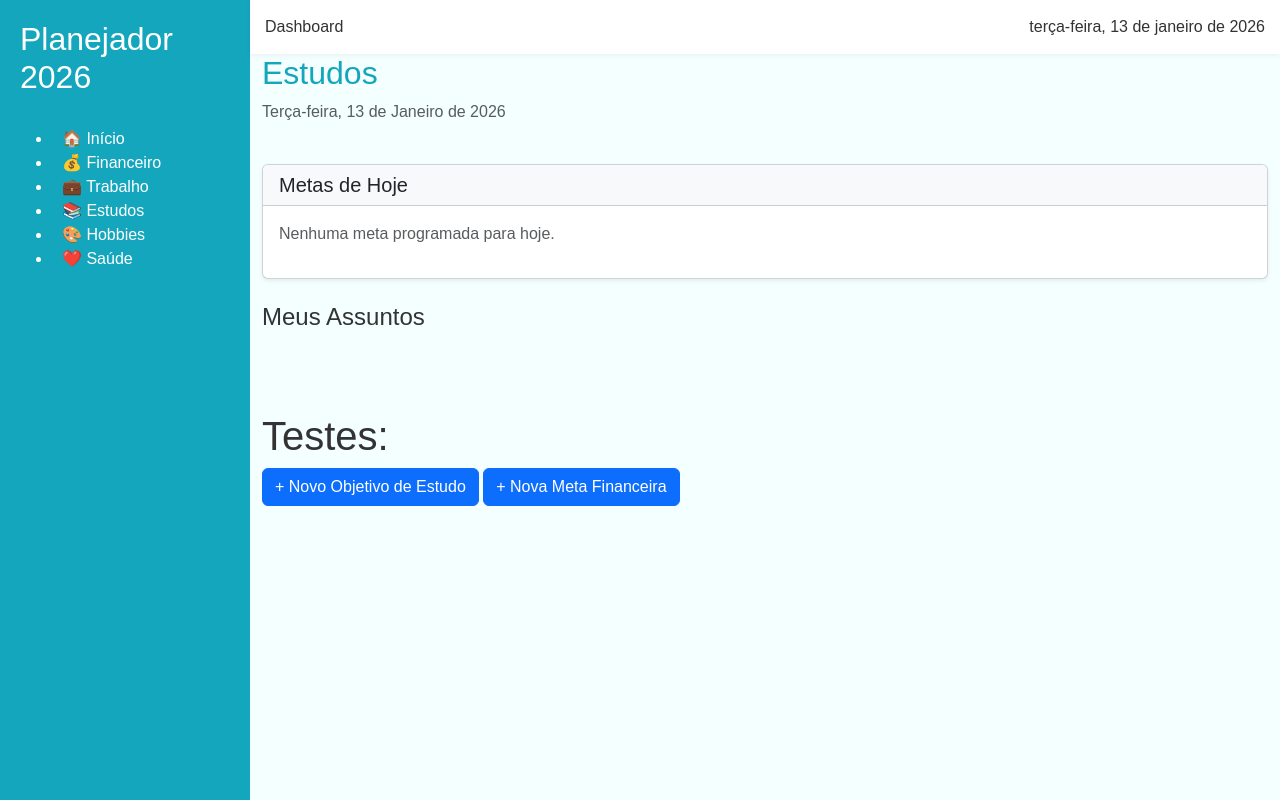
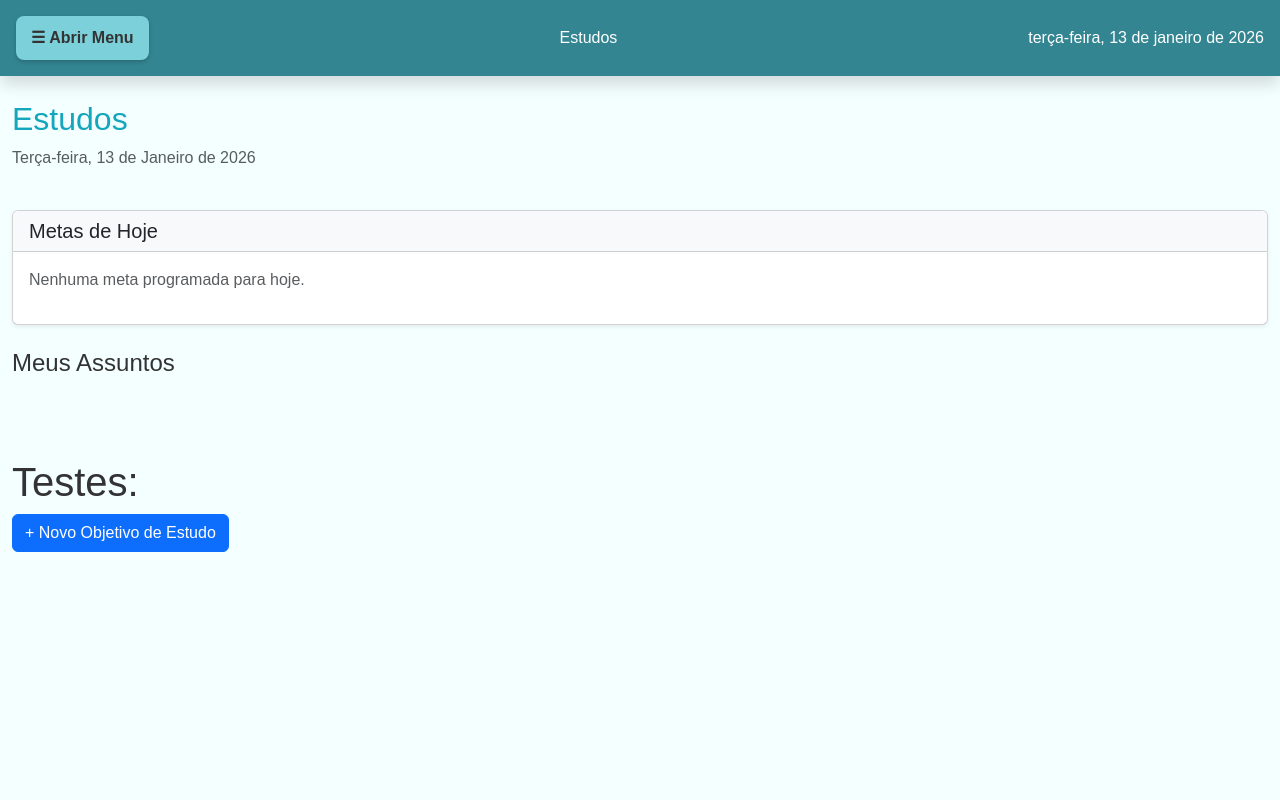
Before and after one commit to Gusta101/Organizador-Anual, a Django app: page /estudos/ in a window 1280 px wide. Run offline with Django 5.2, Linux system fonts and the light colour scheme; data that the repository does not hold is empty.

Commit message:
(style) Estilização Sidebar e Topbar

```diff
--- a/core/static/css/style.css
+++ b/core/static/css/style.css
@@ -5,6 +5,13 @@
     --color3: #4296a3;
     --color4: #7bd0da;
     --color5: #f4ffff;
+
+    /* Paleta Escuro */
+    /* --color1: #160d18 ;
+    --color2: #23145b ;
+    --color3: #09456c ;
+    --color4: #026f6e ;
+    --color5: #1ca39e ; */
 
     --text-color: #333;
     --sidebar-width: 250px;
@@ -23,15 +30,31 @@ body {
 
 /* Barra Lateral */
 .sidebar {
+    position: fixed;
+    left: 0;
+    top: 0;
     width: var(--sidebar-width);
+    height: 100%;
     background-color: var(--color1);
     color: white;
     padding: 20px;
     display: flex;
     flex-direction: column;
+    z-index: 1000;
+    transition: transform 0.3s ease-in-out;
+    transform: translateX(-100%);
+}
+
+.sidebar.open {
+  transform: translateX(0);
 }
 
 .sidebar h2 { margin-bottom: 30px; }
+
+.sidebar li {
+    list-style: none;
+    margin-bottom: 15px;
+}
 
 .sidebar a {
     color: white;
@@ -42,7 +65,58 @@ body {
     transition: 0.3s;
 }
 
-.sidebar a:hover { background-color: var(--color2); }
+.sidebar a:hover { background-color: var(--color3); }
+
+#closeBtn {
+    align-self: flex-end;
+}
+
+#openBtn, #closeBtn {
+    background-color: var(--color4);
+    color: var(--text-color);
+    padding: 10px 15px;
+    border: none;
+    border-radius: 8px;
+    font-size: 1rem;
+    font-weight: bold;
+    cursor: pointer;
+    display: inline-flex;
+    align-items: center;
+    gap: 8px;
+    transition: all 0.2s ease;
+    box-shadow: 0 2px 4px rgba(0,0,0,0.2);
+}
+
+/* Overlay */
+#overlay {
+    position: fixed;
+    top: 0;
+    left: 0;
+    width: 100%;
+    height: 100%;
+    background-color: rgba(0, 0, 0, 0.5);
+    z-index: 900;
+    opacity: 0;
+    pointer-events: none;
+    transition: opacity 0.3s ease-in-out;
+}
+
+#overlay.active {
+    opacity: 1;
+    pointer-events: auto;
+}
+
+/* Buttons */
+.btn-animated:hover {
+    background-color: var(--color3);
+    transform: scale(0.95);
+    box-shadow: 0 4px 8px rgba(0,0,0,0.3);
+}
+
+.btn-animated:active {
+    transform: scale(0.75);
+    box-shadow: 0 1px 2px rgba(0,0,0,0.2);
+}
 
 /* Conteúdo Principal */
 .main-content {
@@ -51,9 +125,9 @@ body {
     flex-direction: column;
 }
 
-/* Topo */
+/* Cabeçalho */
 .top-bar {
-    background-color: white;
+    background-color: var(--color2);
     padding: 15px;
     box-shadow: 0 2px 5px rgba(0,0,0,0.05);
     display: flex;
--- a/core/templates/core/base.html
+++ b/core/templates/core/base.html
@@ -1,19 +1,23 @@
 {% load static %}
 <!DOCTYPE html>
 <html lang="pt-br">
+
 <head>
     <meta charset="UTF-8">
     <meta name="viewport" content="width=device-width, initial-scale=1.0">
-    <link href="https://cdn.jsdelivr.net/npm/bootstrap@5.3.8/dist/css/bootstrap.min.css" rel="stylesheet" integrity="sha384-sRIl4kxILFvY47J16cr9ZwB07vP4J8+LH7qKQnuqkuIAvNWLzeN8tE5YBujZqJLB" crossorigin="anonymous">
+    <link href="https://cdn.jsdelivr.net/npm/bootstrap@5.3.8/dist/css/bootstrap.min.css" rel="stylesheet"
+        integrity="sha384-sRIl4kxILFvY47J16cr9ZwB07vP4J8+LH7qKQnuqkuIAvNWLzeN8tE5YBujZqJLB" crossorigin="anonymous">
     <link rel="stylesheet" href="{% static 'css/style.css' %}">
     <title>Esse vai ser meu ano! - 2026</title>
 </head>
+
 <body>
 
-    <!-- Nav bar -->
+    <!-- Barra Lateral -->
     <nav class="sidebar">
+        <button id="closeBtn" class="btn-animated" style="align-self: flex-end;">X</button>
         <h2>Planejador 2026</h2>
-    <ul>
+        <ul class="p-0">
             <li><a href="/">🏠 Início</a></li>
             <li><a href="#">💰 Financeiro</a></li>
             <li><a href="#">💼 Trabalho</a></li>
@@ -22,10 +26,13 @@
             <li><a href="#">❤️ Saúde</a></li>
         </ul>
     </nav>
+    <div id="overlay"></div>
 
     <!-- Conteúdo Principal -->
     <main class="main-content">
-        <header class="top-bar">
+        <!-- Info Topo -->
+        <header class="top-bar text-white shadow d-flex justify-content-between align-items-center p-3 mb-4">
+            <button id="openBtn" class="btn-animated">☰ Abrir Menu</button>
             <span id="current-screen">{% block title %}Dashboard{% endblock %}</span>
             <span id="current-date"></span>
         </header>
@@ -35,10 +42,31 @@
 
     <!-- Scripts -->
     <script>
+        // Script para abrir e fechar a barra lateral
+        const sidebar = document.querySelector('.sidebar');
+        const closeBtn = document.getElementById('closeBtn');
+        const openBtn = document.getElementById('openBtn');
+        const overlay = document.getElementById('overlay');
+
+        function toggleMenu() {
+            sidebar.classList.toggle('open');
+            overlay.classList.toggle('active');
+        }
+
+        openBtn.addEventListener('click', toggleMenu);
+        closeBtn.addEventListener('click', toggleMenu);
+        overlay.addEventListener('click', toggleMenu);
+    </script>
+
+    <script>
+        // Script para mostrar a data atual em português do Brasil
         const dateOptions = { weekday: 'long', year: 'numeric', month: 'long', day: 'numeric' };
         document.getElementById('current-date').innerText = new Date().toLocaleDateString('pt-BR', dateOptions);
     </script>
 
-    <script src="https://cdn.jsdelivr.net/npm/bootstrap@5.3.8/dist/js/bootstrap.bundle.min.js" integrity="sha384-FKyoEForCGlyvwx9Hj09JcYn3nv7wiPVlz7YYwJrWVcXK/BmnVDxM+D2scQbITxI" crossorigin="anonymous"></script>
+    <script src="https://cdn.jsdelivr.net/npm/bootstrap@5.3.8/dist/js/bootstrap.bundle.min.js"
+        integrity="sha384-FKyoEForCGlyvwx9Hj09JcYn3nv7wiPVlz7YYwJrWVcXK/BmnVDxM+D2scQbITxI"
+        crossorigin="anonymous"></script>
 </body>
+
 </html>
--- a/estudos/templates/estudos/dashboard.html
+++ b/estudos/templates/estudos/dashboard.html
@@ -1,4 +1,6 @@
 {% extends 'core/base.html' %}
+
+{% block title %}Estudos{% endblock %}
 
 {% block content %}
 <div class="container-fluid">
@@ -93,14 +95,11 @@
     <br>
     <br>
     <br>
+
     <h1>Testes:</h1>
     <a href="{% url 'criar_objetivo_modulo' 'ESTUDOS' %}" class="btn btn-primary">
         + Novo Objetivo de Estudo
     </a>
 
-    <a href="{% url 'criar_objetivo_modulo' 'FINANCEIRO' %}" class="btn btn-primary">
-        + Nova Meta Financeira
-    </a>
-
 </div>
 {% endblock %}
```
Lines whose indentation alone changed are shown as unchanged.
